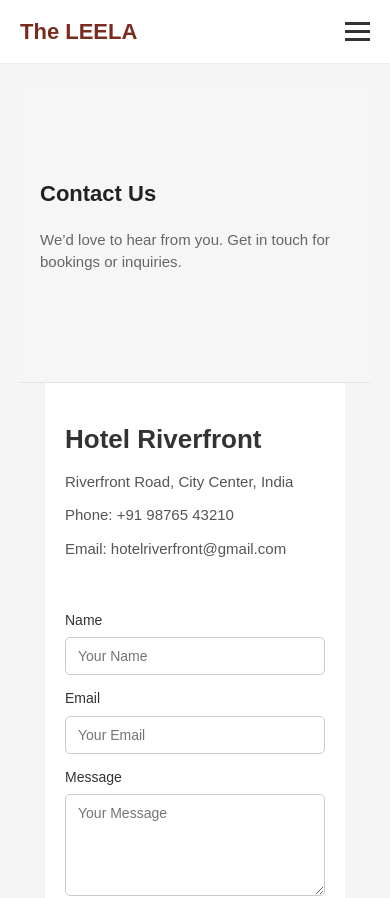
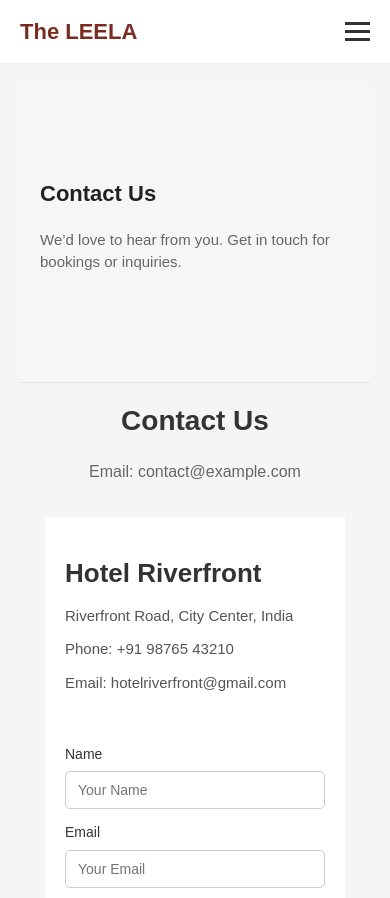
Before and after one commit to parmaryuvraj34627-code/HOTEL-UI, a React (Vite) app: page /contact in a window 390 px wide. Shown: the top 898 px of the page. Built offline with nearby package versions, Linux system fonts and the light colour scheme.

Commit message:
Describe your changes

```diff
--- a/src/pages/Contact/Contact.css
+++ b/src/pages/Contact/Contact.css
@@ -13,6 +13,23 @@
 .contact-page h1 {
   color: #222;
   margin-bottom: 20px;
+}
+
+/* =========================
+   SIMPLE CONTACT CONTAINER
+========================= */
+.contact-container {
+  padding: 40px;
+  text-align: center;
+}
+
+.contact-container h1 {
+  color: #333;
+}
+
+.contact-container p {
+  font-size: 18px;
+  color: #666;
 }
 
 /* Reuse container */
@@ -51,7 +68,9 @@
   margin-bottom: 8px;
 }
 
-/* Contact Form */
+/* =========================
+   CONTACT FORM
+========================= */
 .contact-form form,
 .contact-page form {
   display: flex;
@@ -91,7 +110,9 @@
   border-color: var(--primary);
 }
 
-/* Contact Page Button */
+/* =========================
+   CONTACT PAGE BUTTON
+========================= */
 .contact-page button {
   padding: 10px;
   background-color: #222;
@@ -106,7 +127,9 @@
   background-color: #555;
 }
 
-/* Map */
+/* =========================
+   MAP
+========================= */
 .contact-map {
   width: 100%;
   margin-top: 20px;
@@ -134,4 +157,12 @@
     width: 100%;
     gap: 12px;
   }
+
+  .contact-container {
+    padding: 20px;
+  }
+
+  .contact-container p {
+    font-size: 16px;
+  }
 }
--- a/src/pages/Contact/Contact.jsx
+++ b/src/pages/Contact/Contact.jsx
@@ -1,7 +1,7 @@
 import React, { useState } from "react";
 import PageTitle from "../../components/common/PageTitle";
 import Button from "../../components/common/Button";
-import "./contact.css";
+import "./Contact.css";
 
 export default function Contact() {
   const [formData, setFormData] = useState({
@@ -29,10 +29,15 @@ export default function Contact() {
         subtitle="We’d love to hear from you. Get in touch for bookings or inquiries."
       />
 
+      {/* Simple Contact Info (from basic component) */}
+      <section className="contact-container">
+        <h1>Contact Us</h1>
+        <p>Email: contact@example.com</p>
+      </section>
+
       {/* Contact Section */}
       <section className="contact-section">
         <div className="container contact-grid">
-
           {/* Contact Info */}
           <div className="contact-info">
             <h2>Hotel Riverfront</h2>
@@ -86,7 +91,6 @@ export default function Contact() {
               <Button type="submit">Send Message</Button>
             </form>
           </div>
-
         </div>
 
         {/* Map */}
@@ -102,7 +106,6 @@ export default function Contact() {
             referrerPolicy="no-referrer-when-downgrade"
           ></iframe>
         </div>
-
       </section>
     </main>
   );
```
